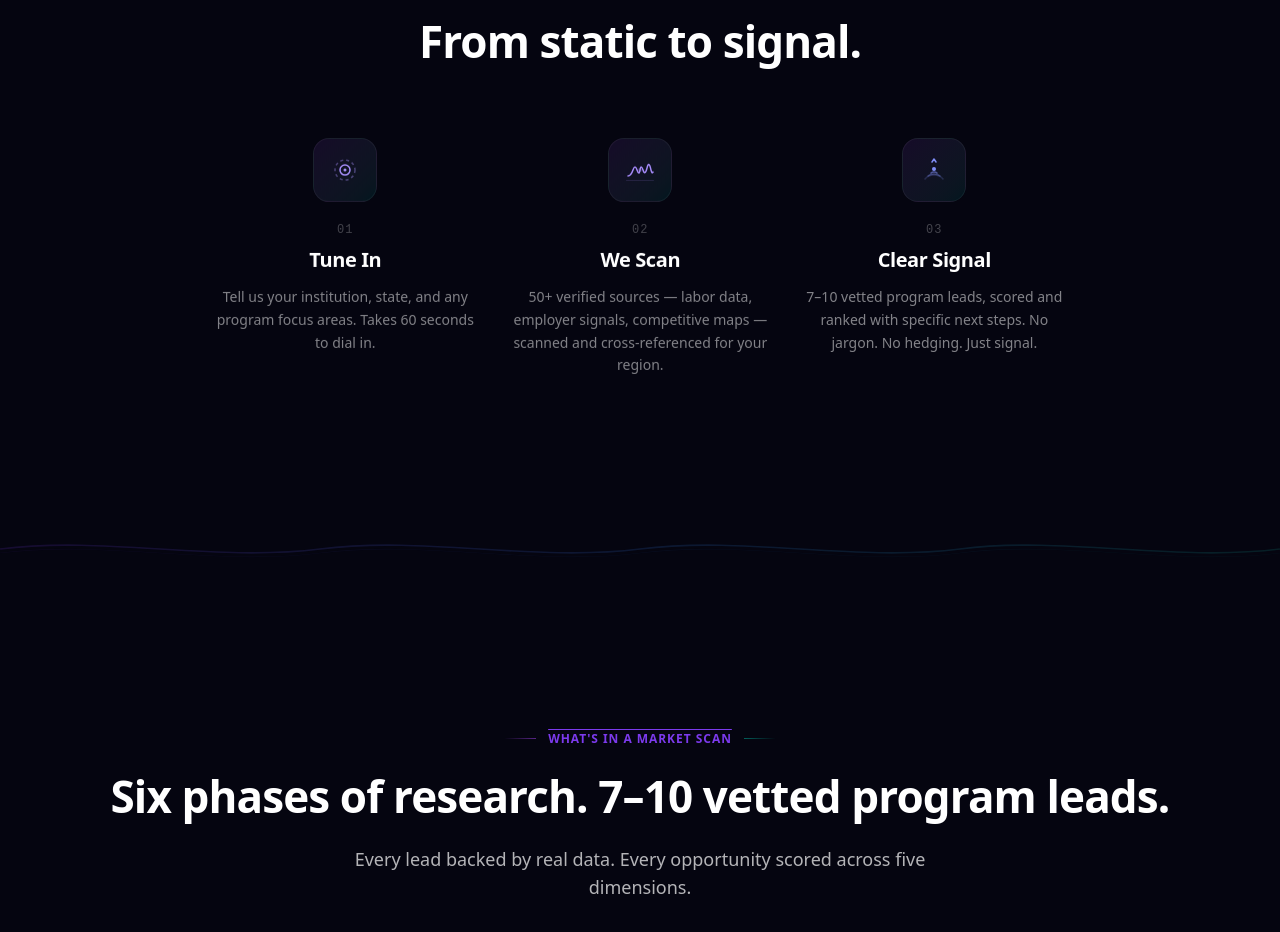
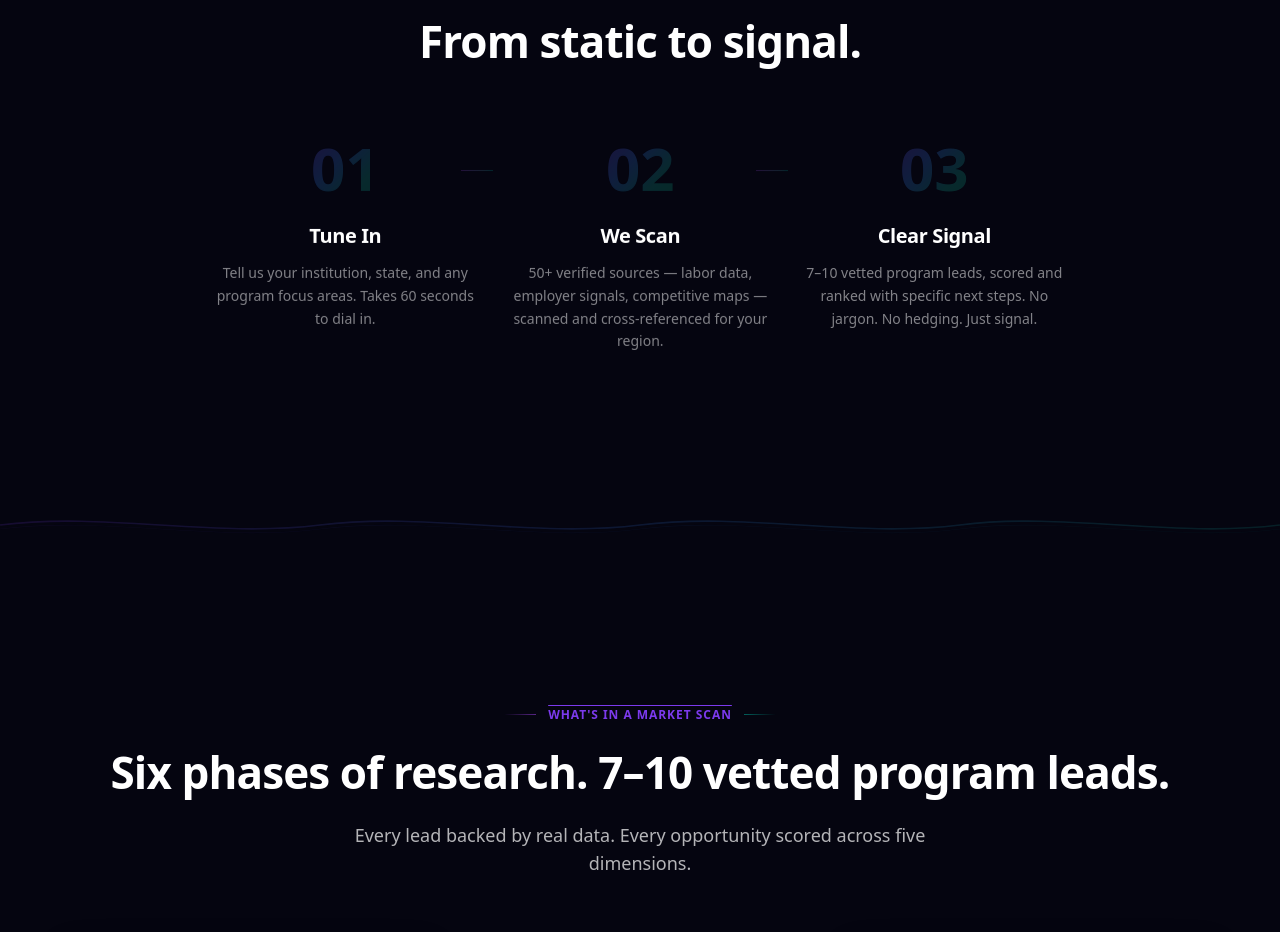
Before and after one commit to wspanic201/workforce-intelligence, a Next.js app: page / in a window 1280 px wide. Shown: the part 2440-3372 px from the top of the page. Built offline with nearby package versions, Linux system fonts and the light colour scheme.

Commit message:
strip icons from How It Works — large gradient numbers, no clipart

```diff
--- a/app/page.tsx
+++ b/app/page.tsx
@@ -856,79 +856,43 @@ export default function HomePage() {
             </h2>
           </AnimateOnScroll>
 
-          <StaggerChildren stagger={120} variant="fade-up" className="grid md:grid-cols-3 gap-8">
+          <StaggerChildren stagger={120} variant="fade-up" className="grid md:grid-cols-3 gap-12 md:gap-8">
             {[
               {
                 step: '01',
                 title: 'Tune In',
                 desc: 'Tell us your institution, state, and any program focus areas. Takes 60 seconds to dial in.',
-                icon: (
-                  <svg width="28" height="28" viewBox="0 0 28 28" fill="none" xmlns="http://www.w3.org/2000/svg">
-                    <circle cx="14" cy="14" r="10" stroke="url(#tuneGrad)" strokeWidth="1.5" strokeDasharray="3 3" opacity="0.4" />
-                    <circle cx="14" cy="14" r="5" stroke="url(#tuneGrad)" strokeWidth="1.5" />
-                    <circle cx="14" cy="14" r="1.5" fill="url(#tuneGrad)" />
-                    <line x1="14" y1="4" x2="14" y2="1" stroke="url(#tuneGrad)" strokeWidth="1.5" strokeLinecap="round" />
-                    <line x1="14" y1="27" x2="14" y2="24" stroke="url(#tuneGrad)" strokeWidth="1.5" strokeLinecap="round" />
-                    <line x1="4" y1="14" x2="1" y2="14" stroke="url(#tuneGrad)" strokeWidth="1.5" strokeLinecap="round" />
-                    <line x1="27" y1="14" x2="24" y2="14" stroke="url(#tuneGrad)" strokeWidth="1.5" strokeLinecap="round" />
-                    <defs>
-                      <linearGradient id="tuneGrad" x1="0" y1="0" x2="28" y2="28">
-                        <stop stopColor="#a78bfa" />
-                        <stop offset="1" stopColor="#2dd4bf" />
-                      </linearGradient>
-                    </defs>
-                  </svg>
-                ),
               },
               {
                 step: '02',
                 title: 'We Scan',
                 desc: '50+ verified sources — labor data, employer signals, competitive maps — scanned and cross-referenced for your region.',
-                icon: (
-                  <svg width="28" height="28" viewBox="0 0 28 28" fill="none" xmlns="http://www.w3.org/2000/svg">
-                    <path d="M2 20 Q5 20 7 14 Q9 8 11 14 Q13 20 14 14 Q15 8 17 14 Q19 20 21 12 Q23 4 25 14 Q26 18 27 16" stroke="url(#scanGrad)" strokeWidth="1.5" strokeLinecap="round" fill="none" />
-                    <rect x="0" y="24" width="28" height="1" rx="0.5" fill="url(#scanGrad)" opacity="0.15" />
-                    <line x1="14" y1="2" x2="14" y2="6" stroke="url(#scanGrad)" strokeWidth="1" strokeLinecap="round" opacity="0.3" />
-                    <circle cx="14" cy="14" r="2" fill="url(#scanGrad)" opacity="0.25" />
-                    <defs>
-                      <linearGradient id="scanGrad" x1="0" y1="0" x2="28" y2="28">
-                        <stop stopColor="#a78bfa" />
-                        <stop offset="0.5" stopColor="#818cf8" />
-                        <stop offset="1" stopColor="#2dd4bf" />
-                      </linearGradient>
-                    </defs>
-                  </svg>
-                ),
               },
               {
                 step: '03',
                 title: 'Clear Signal',
                 desc: '7–10 vetted program leads, scored and ranked with specific next steps. No jargon. No hedging. Just signal.',
-                icon: (
-                  <svg width="28" height="28" viewBox="0 0 28 28" fill="none" xmlns="http://www.w3.org/2000/svg">
-                    <path d="M8 20 C8 20 10 18 14 18 C18 18 20 20 20 20" stroke="url(#sigGrad)" strokeWidth="1.5" strokeLinecap="round" opacity="0.35" />
-                    <path d="M5 23 C5 23 8 19 14 19 C20 19 23 23 23 23" stroke="url(#sigGrad)" strokeWidth="1.5" strokeLinecap="round" opacity="0.2" />
-                    <path d="M11 17 C11 17 12 16 14 16 C16 16 17 17 17 17" stroke="url(#sigGrad)" strokeWidth="1.5" strokeLinecap="round" opacity="0.55" />
-                    <circle cx="14" cy="13" r="2" fill="url(#sigGrad)" />
-                    <path d="M14 11 L14 5" stroke="url(#sigGrad)" strokeWidth="1.5" strokeLinecap="round" />
-                    <path d="M12 6 L14 3 L16 6" stroke="url(#sigGrad)" strokeWidth="1.5" strokeLinecap="round" strokeLinejoin="round" />
-                    <defs>
-                      <linearGradient id="sigGrad" x1="0" y1="0" x2="28" y2="28">
-                        <stop stopColor="#818cf8" />
-                        <stop offset="1" stopColor="#2dd4bf" />
-                      </linearGradient>
-                    </defs>
-                  </svg>
-                ),
               },
-            ].map(({ step, title, desc, icon }) => (
-              <div key={step} className="text-center">
-                <div className="w-16 h-16 rounded-2xl bg-gradient-to-br from-purple-500/10 to-teal-500/10 border border-white/[0.06] flex items-center justify-center mx-auto mb-5">
-                  {icon}
+            ].map(({ step, title, desc }, i) => (
+              <div key={step} className="text-center relative">
+                {/* Gradient number */}
+                <div className="mx-auto mb-6 relative">
+                  <span
+                    className="font-heading font-bold text-6xl text-gradient-cosmic opacity-20 select-none"
+                    aria-hidden="true"
+                  >
+                    {step}
+                  </span>
                 </div>
-                <div className="font-mono text-xs text-white/25 tracking-widest mb-2">{step}</div>
                 <h3 className="font-heading font-bold text-white text-xl mb-3">{title}</h3>
-                <p className="text-white/50 text-sm leading-relaxed">{desc}</p>
+                <p className="text-white/50 text-sm leading-relaxed max-w-[280px] mx-auto">{desc}</p>
+
+                {/* Connector line between steps (desktop only) */}
+                {i < 2 && (
+                  <div className="hidden md:block absolute top-8 -right-4 w-8">
+                    <div className="h-[1px] w-full bg-gradient-to-r from-purple-500/20 to-teal-500/20" />
+                  </div>
+                )}
               </div>
             ))}
           </StaggerChildren>
```
